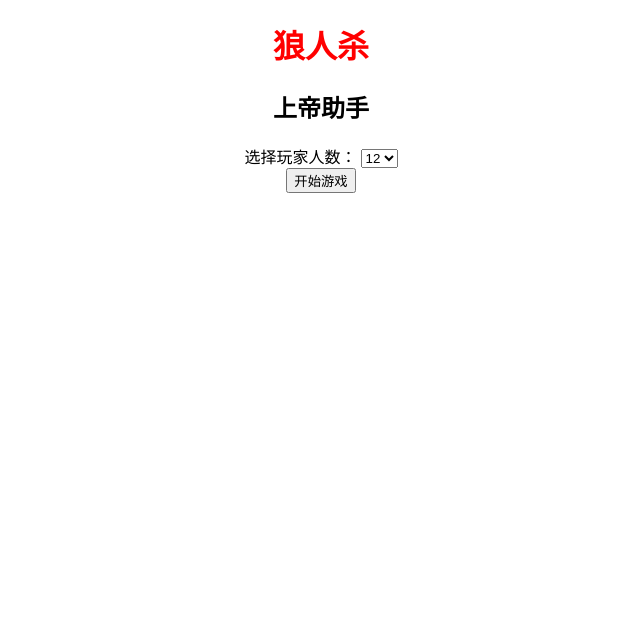
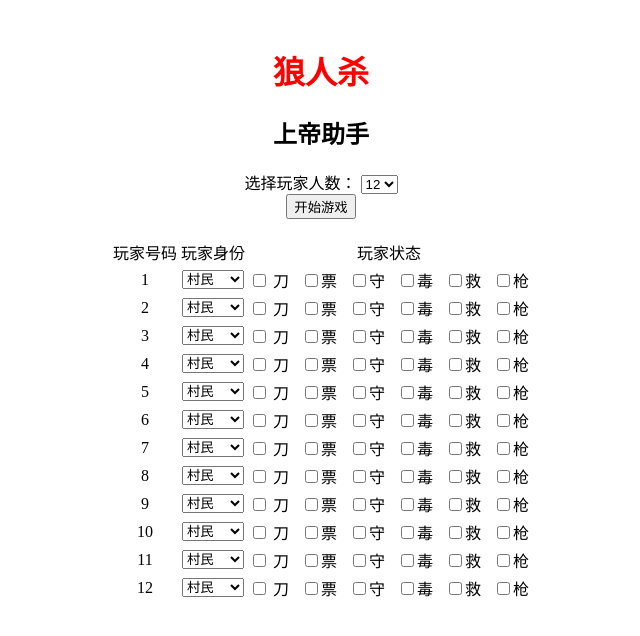
Before and after one commit to Kasiin/God-Assistant, a plain HTML site: page index.html in a window 1280 px wide. Both pictures are taken after a click on the button "开始游戏". Shown: the whole page, without its empty margins (319-959 px from the left). Drawn offline with Linux system fonts and the light colour scheme.

Commit message:
功能初步定型
虽然丑的要命

```diff
--- a/index.html
+++ b/index.html
@@ -1,5 +1,5 @@
 <!DOCTYPE html>
-<html lang="en">
+<html lang="en" xmlns="http://www.w3.org/1999/html">
 <head>
     <meta name="description" content="狼人杀上帝助手">
     <meta name="author" content="Kasiin">
@@ -9,14 +9,40 @@
         h1 {color:red;}
         p {color:blue;}
     </style>
+    <script>
+        function table()
+        {
+            var  myselect=document.getElementById("select_1"); //获取选择对象
+            var index=myselect.selectedIndex ;             // selectedIndex代表的是你所选中项的index
+            var Num =  myselect.options[index].value;// 获取值
+            var data = "";
+            data += " <table style='margin-left:auto; margin-right:auto;'>";
+            data += " <tr>" +
+                "<td>玩家号码</td>" +
+                "<td>玩家身份</td>" +
+                "<td>玩家状态</td>" +
+                "</tr>" ;
+            for (var i = 1; i <= Num; i++) {
+                data += "<tr>";
+                data += "<td>" + i + "</td>";
+                data += "<td>" +
+                    "<select> <option>守卫</option> <option>猎人</option> <option>女巫</option> <option>预言家</option> <option selected>村民</option> </select>" + "</td>";
+                data += "<td>"+"<input type='checkbox'> 刀&nbsp;&nbsp; <input type='checkbox'>票&nbsp;&nbsp; <input type='checkbox'>守&nbsp;&nbsp; <input type='checkbox'>毒&nbsp;&nbsp; <input type='checkbox'>救&nbsp;&nbsp; <input type='checkbox'>枪" + "</td>";
+                data += "</tr>";
+            }
+            data += "</table>";
+            document.getElementById("div1").style.display = "block";
+            document.getElementById("table1").innerHTML = data;
+        }
+    </script>
     <title>god assistant</title>
 </head>
-<body>
+<br>
 <h1>狼人杀</h1>
 <h2>上帝助手</h2>
 <form action="">
     选择玩家人数：
-    <select name="playernum" id="selece_k1" class="xlak">
+    <select name="playernum" id="select_1" class="xlak">
         <option value="8">8</option>
         <option value="9">9</option>
         <option value="10">10</option>
@@ -27,7 +53,10 @@
         <option value="15">15</option>
         <option value="16">16</option>
     </select>
-    <br><input type="button" value="开始游戏">
-</form>
+    <br><input name="" type="button" value="开始游戏" class="buttton" onclick="table()"/>
+</form><br>
+<div id="div1" style="display: none" mce_style="display: none" >
+    <div id="table1" ></div>
+</div>
 </body>
 </html>
```
Lines whose indentation alone changed are shown as unchanged.
